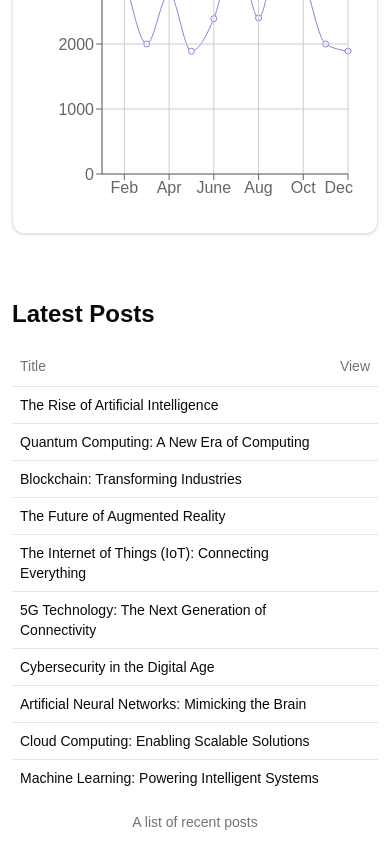
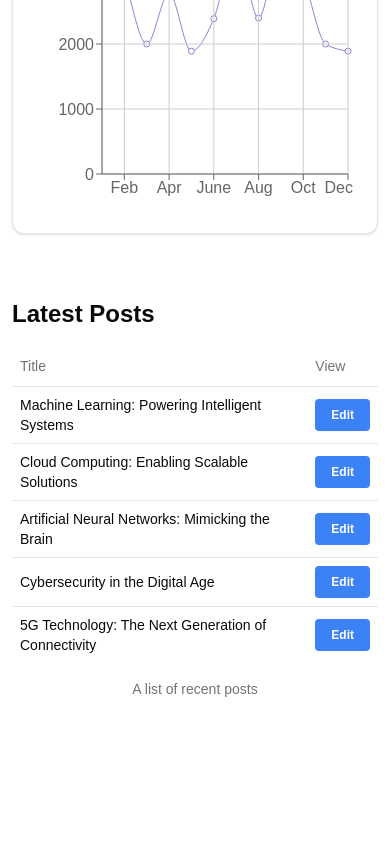
Before and after one commit to ArjunAmbavane01/dashboard, a Next.js app: page / in a window 390 px wide. Shown: the part 970-1814 px from the top of the page. After the commit the page ends 1681 px from the top, so only its background shows below. Built offline with nearby package versions, Linux system fonts and the light colour scheme.

Commit message:
Posts Page Done

```diff
--- /dev/null
+++ b/app/(main)/posts/page.tsx
@@ -0,0 +1,13 @@
+import PostsTable from "@/components/posts/PostsTable";
+import BackButton from "@/components/BackButton";
+import PostPagination from "@/components/posts/PostPagination";
+
+const PostsPage = () => {
+    return ( <div className="p-4">
+        <BackButton link='/' text='Go Back'/>
+        <PostsTable />
+        <PostPagination />
+    </div> );
+}
+
+export default PostsPage;
--- a/components/Sidebar.tsx
+++ b/components/Sidebar.tsx
@@ -1,6 +1,5 @@
 import {
     Command,
-    CommandDialog,
     CommandEmpty,
     CommandGroup,
     CommandInput,
--- /dev/null
+++ b/components/posts/PostPagination.tsx
@@ -0,0 +1,38 @@
+import {
+    Pagination,
+    PaginationContent,
+    PaginationEllipsis,
+    PaginationItem,
+    PaginationLink,
+    PaginationNext,
+    PaginationPrevious,
+  } from "@/components/ui/pagination"
+
+
+const PostPagination = () => {
+    return ( <Pagination>
+        <PaginationContent>
+          <PaginationItem>
+            <PaginationPrevious href="#" />
+          </PaginationItem>
+          <PaginationItem>
+            <PaginationLink href="#">1</PaginationLink>
+          </PaginationItem>
+          <PaginationItem>
+            <PaginationLink href="#">2</PaginationLink>
+          </PaginationItem>
+          <PaginationItem>
+            <PaginationLink href="#">3</PaginationLink>
+          </PaginationItem>
+          <PaginationItem>
+            <PaginationEllipsis />
+          </PaginationItem>
+          <PaginationItem>
+            <PaginationNext href="#" />
+          </PaginationItem>
+        </PaginationContent>
+      </Pagination>
+       );
+}
+
+export default PostPagination;
--- a/components/posts/PostsTable.tsx
+++ b/components/posts/PostsTable.tsx
@@ -9,6 +9,14 @@ interface PostTableProps {
 }
 
 const PostsTable = ({limit,title}:PostTableProps) => {
+    // Sort posts in dec order based on date
+
+    const sortedPosts:Post[] = [...posts].sort((a,b)=> new Date(b.date).getTime() - new Date(a.date).getTime())
+
+    // Filter Posts to limit
+
+    const filteredPosts = limit ? sortedPosts.slice(0,limit) : sortedPosts;
+
     return ( <div className="p-3 mt-10">
         <h3 className="text-2xl mb-4 font-semibold">
             {title ? title : 'Posts'}
@@ -24,13 +32,15 @@ const PostsTable = ({limit,title}:PostTableProps) => {
                 </TableRow>
             </TableHeader>
             <TableBody>
-                {posts.map((post)=> (
+                {filteredPosts.map((post)=> (
                     <TableRow key={post.id} >
                         <TableCell>{post.title}</TableCell>
                         <TableCell className="hidden md:table-cell">{post.author}</TableCell>
-                        <TableCell className="hidden md:table-cell right">{post.date}</TableCell>
+                        <TableCell className="hidden md:table-cell text-right">{post.date}</TableCell>
                         <TableCell>
-                            <Link href={`/posts/edit/${post.id}`}></Link>
+                            <Link href={`/posts/edit/${post.id}`}>
+                            <button className="bg-blue-500 hover:bg-blue-700 text-white font-bold py-2 px-4 rounded text-xs">Edit</button>
+                            </Link>
                         </TableCell>
                     </TableRow>
                 ))}
```
